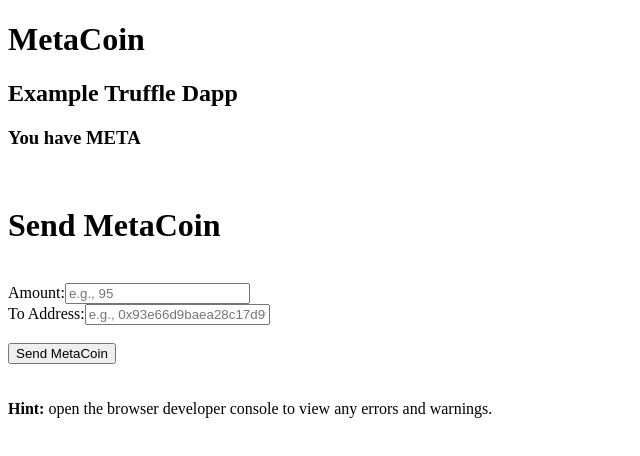
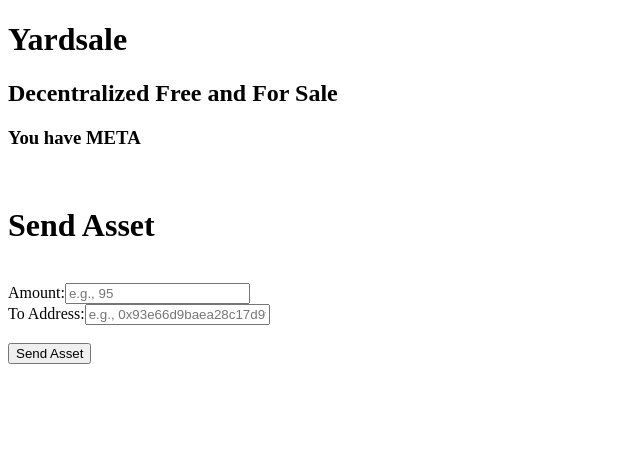
Before and after one commit to collinc97/yardsale, a website: page app/index.html in a window 1280 px wide. Shown: the whole page, without its empty margins (0-640 px from the left). Drawn offline with Linux system fonts and the light colour scheme; files whose address does not match are found by name.

Commit message:
updated index

```diff
--- a/app/index.html
+++ b/app/index.html
@@ -1,23 +1,22 @@
 <!DOCTYPE html>
 <html>
 <head>
-  <title>MetaCoin - Truffle Webpack Demo w/ Frontend</title>
+  <title>Yardsale - Truffle Webpack Demo w/ Frontend</title>
   <link href='https://fonts.googleapis.com/css?family=Open+Sans:400,700' rel='stylesheet' type='text/css'>
   <script src="./app.js"></script>
 </head>
 <body>
-  <h1>MetaCoin</h1>
-  <h2>Example Truffle Dapp</h2>
+  <h1>Yardsale</h1>
+  <h2>Decentralized Free and For Sale</h2>
   <h3>You have <span class="black"><span id="balance"></span> META</span></h3>
 
   <br>
-  <h1>Send MetaCoin</h1>
+  <h1>Send Asset</h1>
   <br><label for="amount">Amount:</label><input type="text" id="amount" placeholder="e.g., 95"></input>
   <br><label for="receiver">To Address:</label><input type="text" id="receiver" placeholder="e.g., 0x93e66d9baea28c17d9fc393b53e3fbdd76899dae"></input>
-  <br><br><button id="send" onclick="App.sendCoin()">Send MetaCoin</button>
+  <br><br><button id="send" onclick="App.sendCoin()">Send Asset</button>
   <br><br>
   <span id="status"></span>
   <br>
-  <span class="hint"><strong>Hint:</strong> open the browser developer console to view any errors and warnings.</span>
 </body>
 </html>
```
Also changed, not shown: README.md.
